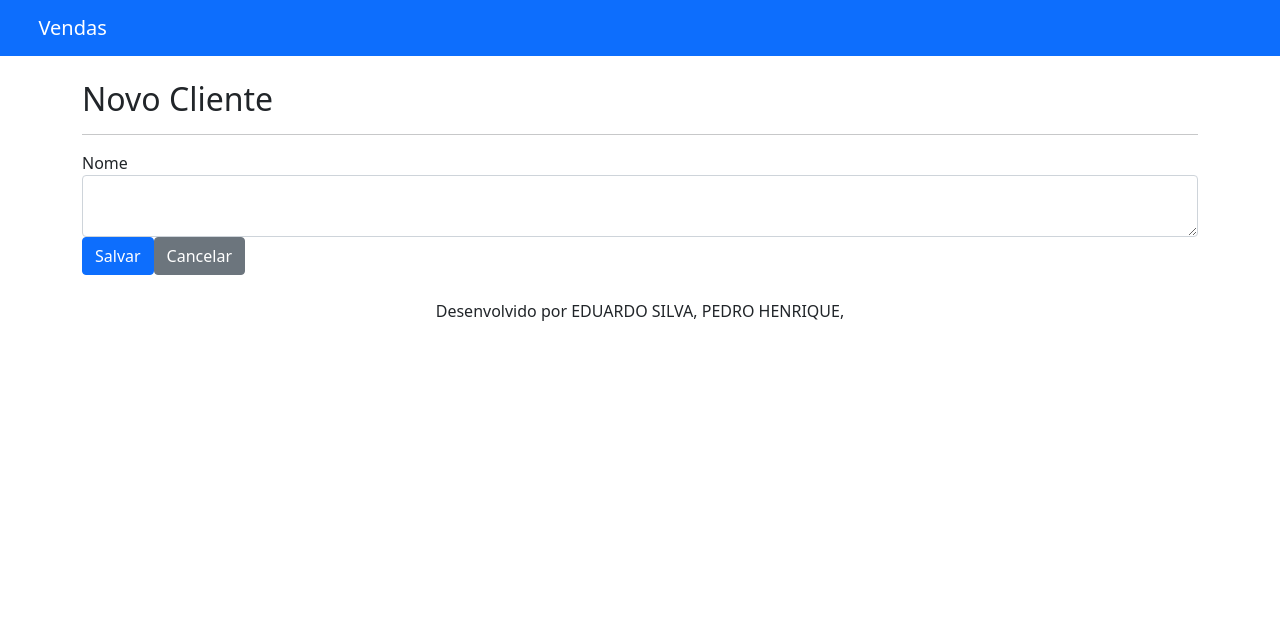
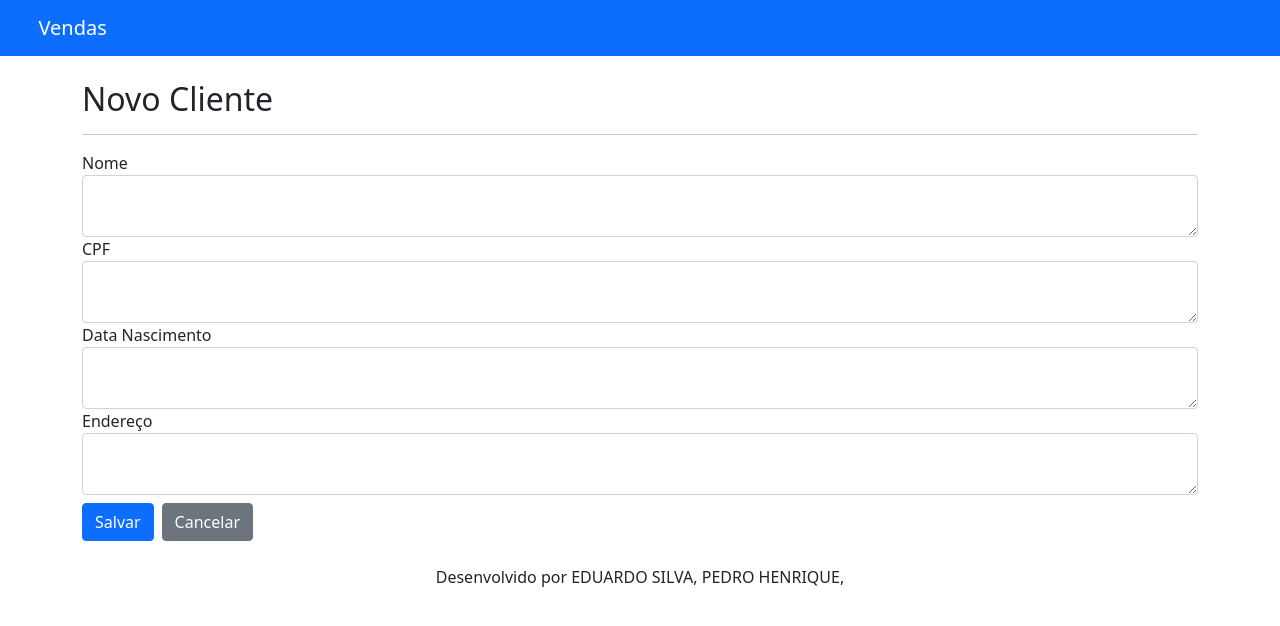
Before and after one commit to pedroht96/frontend, an Angular app: page /cliente/new in a window 1280 px wide. Shown: the top 626 px of the page. Built offline with nearby package versions, Linux system fonts and the light colour scheme.

Commit message:
Criação dos campos form cliente

```diff
--- a/src/app/cliente/cliente-form/cliente-form.component.html
+++ b/src/app/cliente/cliente-form/cliente-form.component.html
@@ -5,13 +5,26 @@
     <form (ngSubmit)="onSubmit()" #clienteForm="ngForm">
         <div class="form-group">
             <label>
-        Nome
-      </label>
-            <textarea [(ngModel)]="cliente.nome" name="cliente_nome" class="form-control">
-      </textarea>
+              Nome
+            </label>
+            <textarea [(ngModel)]="cliente.nome" name="cliente_nome" class="form-control"> </textarea>
+            <label>
+              CPF
+            </label>
+            <textarea type="number" [(ngModel)]="cliente.cpf" name="cliente_cpf" class="form-control" maxLenght="11"> </textarea>
+            <label>
+              Data Nascimento
+            </label>
+            <textarea [(ngModel)]="cliente.dataNascimento" name="cliente_dtanascimento" class="form-control" data-inputmask="'alias': 'date'"> </textarea>
+            <label>
+              Endereço
+            </label>
+            <textarea [(ngModel)]="cliente.endereco" name="cliente_endereco" class="form-control" maxLenght="50"> </textarea>
+
         </div>
-        <button type="submit" class="btn btn-primary mr-2">Salvar</button>
-        <button type="button" class="btn btn-secondary" [routerLink]="['']">Cancelar</button>
+
+        <button type="submit" class="btn btn-primary me-2 mt-2">Salvar</button>
+        <button type="button" class="btn btn-secondary mt-2" [routerLink]="['']">Cancelar</button>
 
     </form>
 </section>
--- a/src/app/cliente/cliente-form/cliente-form.component.ts
+++ b/src/app/cliente/cliente-form/cliente-form.component.ts
@@ -28,6 +28,9 @@ export class ClienteFormComponent implements OnInit {
     }
   }
 
-  onSubmit(){}
+  onSubmit(){
+
+
+  }
 
 }
```
